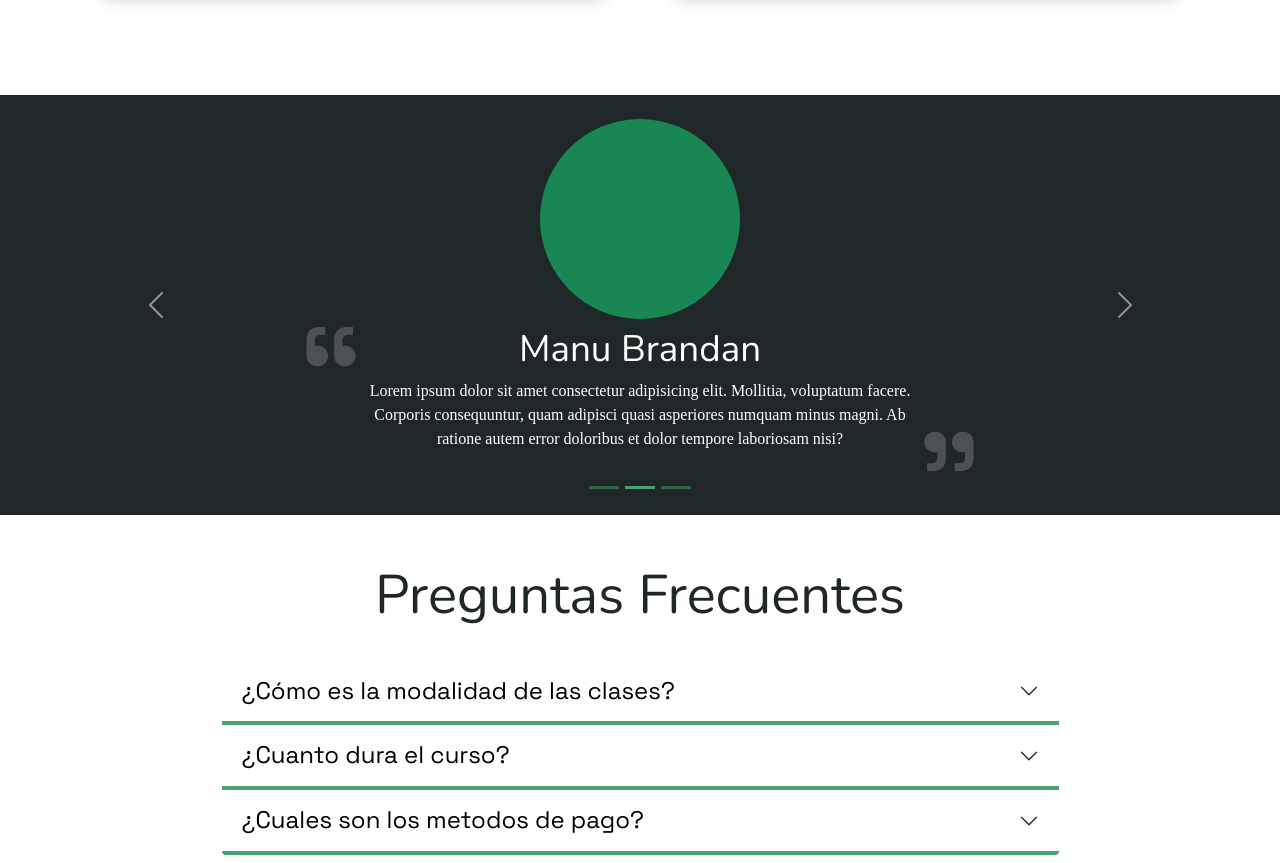
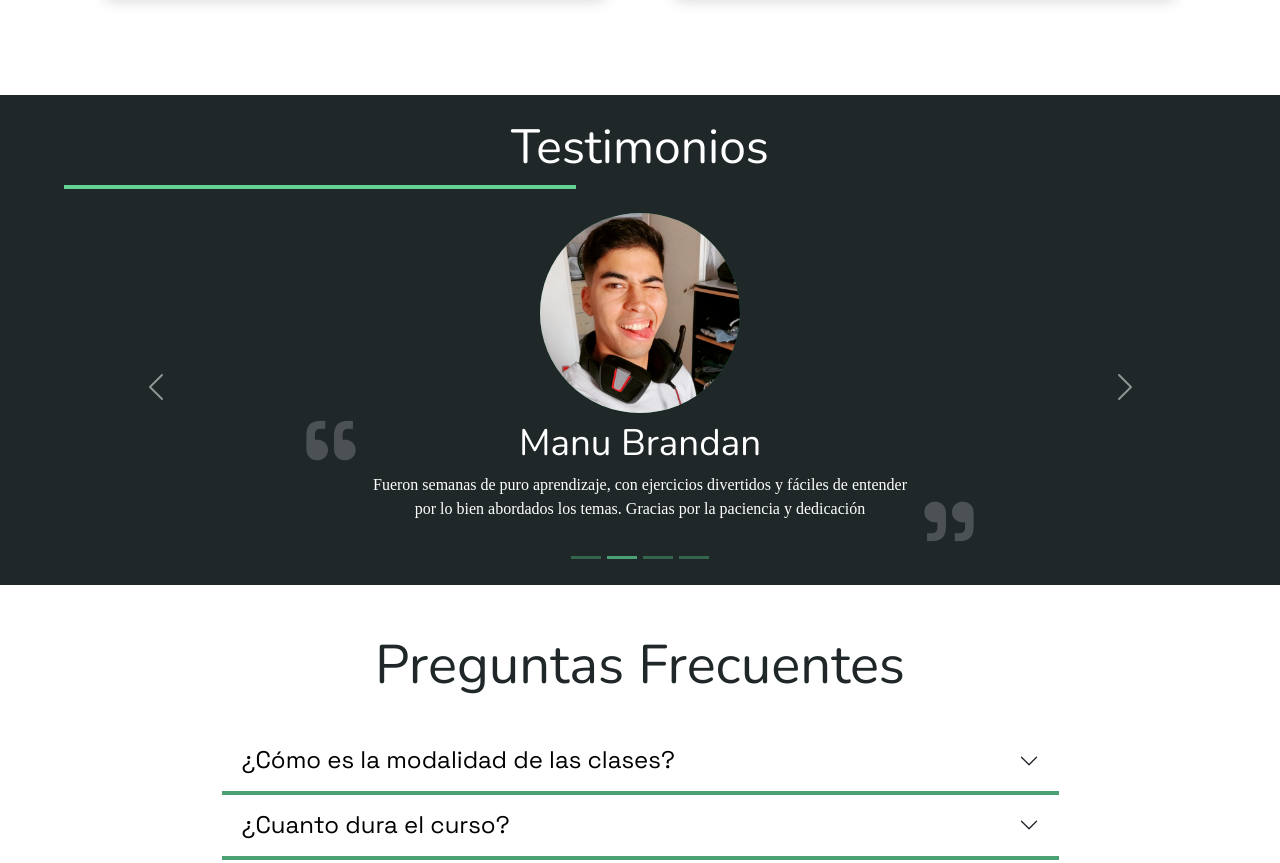
Before and after one commit to Rodriip95/devrops, a React (Create React App) app: page / in a window 1280 px wide. Shown: the part 1952-2815 px from the top of the page. Built offline with nearby package versions, Linux system fonts and the light colour scheme; a web font is replaced by a local one.

Commit message:
testimonios

```diff
--- a/src/componentes/05-Testimonials/Testimonials.jsx
+++ b/src/componentes/05-Testimonials/Testimonials.jsx
@@ -1,48 +1,58 @@
-import React from "react";
+import React, { useState } from "react";
 import "./testimonials.scss"
 
 export default function Testimonials() {
+    const [comments, setComments] = useState([
+        {
+            name: "Manu Brandan",
+            comment: "Fueron semanas de puro aprendizaje, con ejercicios divertidos y fáciles de entender por lo bien abordados los temas. Gracias por la paciencia y dedicación",
+            image: "manu.jpeg"
+        },
+        {
+            name: "Manu Brandan",
+            comment: "Fueron semanas de puro aprendizaje, con ejercicios divertidos y fáciles de entender por lo bien abordados los temas. Gracias por la paciencia y dedicación",
+            image: "manu.jpeg"
+        },
+        {
+            name: "Manu Brandan",
+            comment: "Fueron semanas de puro aprendizaje, con ejercicios divertidos y fáciles de entender por lo bien abordados los temas. Gracias por la paciencia y dedicación",
+            image: "manu.jpeg"
+        },
+        {
+            name: "Manu Brandan",
+            comment: "Fueron semanas de puro aprendizaje, con ejercicios divertidos y fáciles de entender por lo bien abordados los temas. Gracias por la paciencia y dedicación",
+            image: "manu.jpeg"
+        },
+
+    ])
   return (
-      <div className="sec-testi">
+      <div className="sec-testi pt-4">
+          <h1 className="text-center">Testimonios</h1>
+          <div className="lineaverde"></div>
         <div
         id="carouselExampleIndicators"
         class="carousel slide container"
         data-bs-ride="carousel"
         >
         <div class="carousel-indicators">
-            <button
-            type="button"
-            data-bs-target="#carouselExampleIndicators"
-            data-bs-slide-to="0"
-            class="active flechas"
-            aria-current="true"
-            aria-label="Slide 1"
-            ></button>
-            <button
-            type="button"
-            data-bs-target="#carouselExampleIndicators"
-            data-bs-slide-to="1"
-            aria-label="Slide 2"
-            className="flechas"
-            ></button>
-            <button
-            type="button"
-            data-bs-target="#carouselExampleIndicators"
-            data-bs-slide-to="2"
-            aria-label="Slide 3"
-            className="flechas"
-            ></button>
+            {comments.map((v, i)=>(
+                <button
+                    key={i}
+                    type="button"
+                    data-bs-target="#carouselExampleIndicators"
+                    data-bs-slide-to={i}
+                    class={i == 0? "active flechas" : "flechas"}
+                    aria-current={i == 0 && "true"}
+                    aria-label={`Slide ${i+1}`}
+                    ></button>
+            ))}
         </div>
         <div class="carousel-inner">
-            <div class="carousel-item active">
-            <Cuadro/>
-            </div>
-            <div class="carousel-item">
-            <Cuadro/>
-            </div>
-            <div class="carousel-item">
-            <Cuadro/>
-            </div>
+            {comments.map((value, index)=>
+                <div class={index == 0 ? "carousel-item active" : "carousel-item"} key={index}>
+                    <Cuadro data={value}/>
+                </div>
+            )}
         </div>
         <button
             class="carousel-control-prev btn-slider"
@@ -67,14 +77,14 @@ export default function Testimonials() {
   );
 }
 
-function Cuadro(){
+function Cuadro({data}){
     return(
         <div className="fondo-testi pt-4">
             <div className="d-flex flex-column align-items-center justify-content-center">
-                <div className="rounded-circle bg-success" style={{width:"200px", height:"200px"}}></div>
-                <h3 className="mt-2">Manu Brandan</h3>
+                <img src={`/assests/images/testimonials/${data.image}`} className="rounded-circle bg-success" style={{width:"200px", height:"200px"}}/>
+                <h3 className="mt-2">{data.name}</h3>
                 <div className="w-50 text-center pb-5">
-                    <p className="testimonio">Lorem ipsum dolor sit amet consectetur adipisicing elit. Mollitia, voluptatum facere. Corporis consequuntur, quam adipisci quasi asperiores numquam minus magni. Ab ratione autem error doloribus et dolor tempore laboriosam nisi?</p>
+                    <p className="testimonio">{data.comment}</p>
                     <span className="comilla-arriba">"</span>
                     <span className="comilla-abajo">"</span>
                 </div>
--- a/src/componentes/05-Testimonials/testimonials.scss
+++ b/src/componentes/05-Testimonials/testimonials.scss
@@ -2,6 +2,17 @@
 
 .sec-testi{
     background-color: $color-fondo !important;
+    h1{
+        font-size: 3rem;
+        font-family: $fuente-secundario;
+        color: #fff;
+    }
+    .lineaverde{
+        height: 4px;
+        width: 40%;
+        background-color: $color-vivos;
+        margin-left: 4rem;
+    }
 }
 
 .fondo-testi{
```
Also changed, not shown: public/assests/images/testimonials/manu.jpeg (added).
